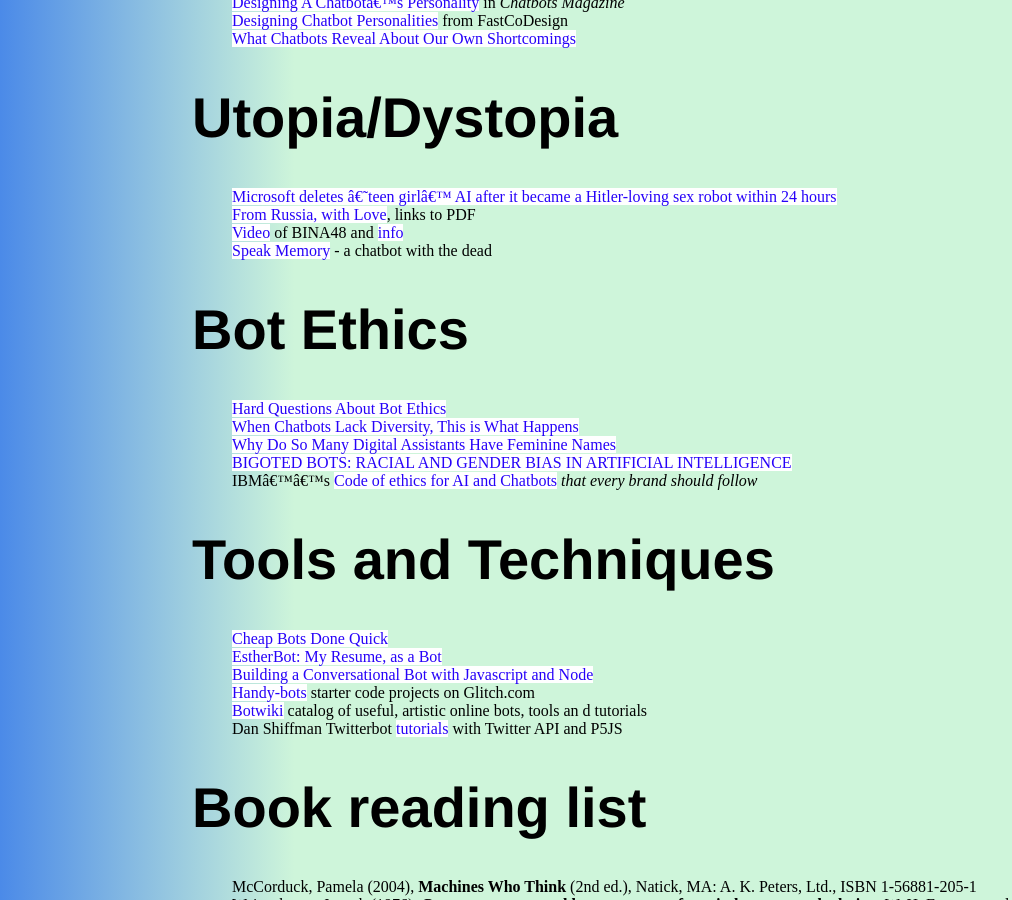
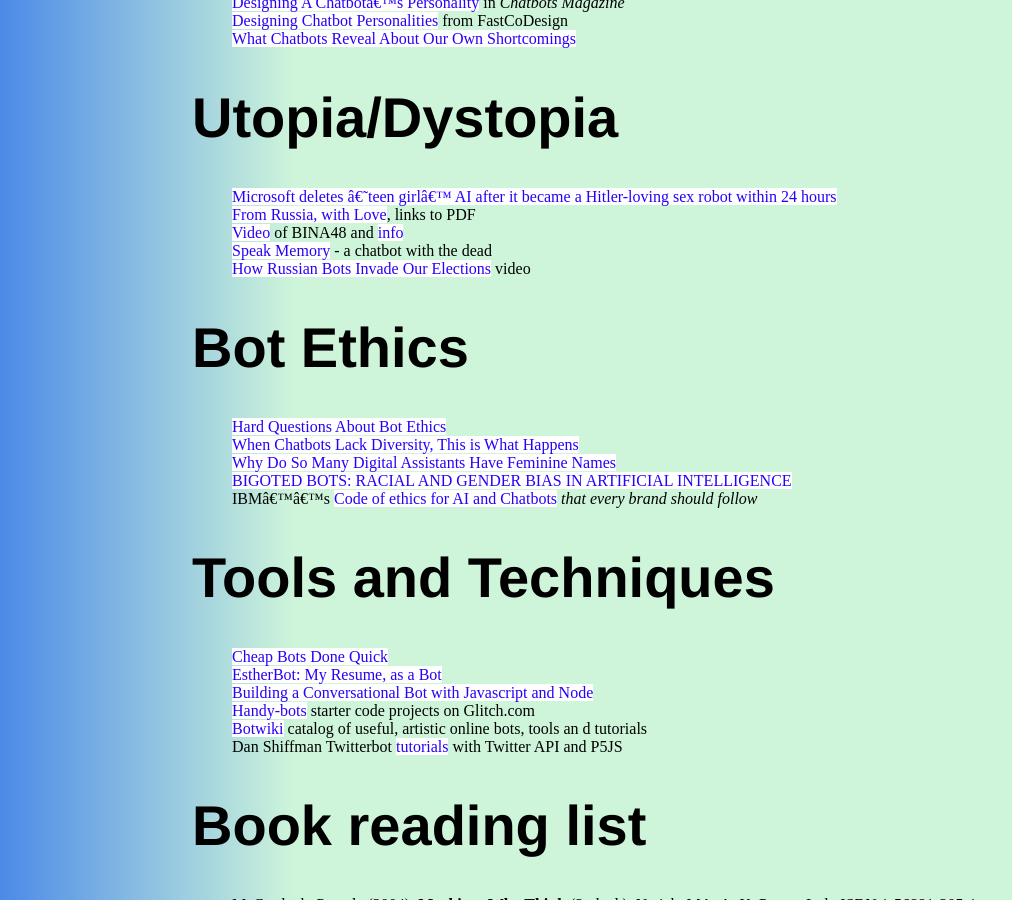
Before and after one commit to lee2sman/nosebook, a Jekyll site: the page built from _posts/2018-02-16-chatbots-a-reading-list.md, in a window 1280 px wide and 900 px high, scrolled down 1572 px. Shown: the whole window, without its empty margins (0-1012 px from the left). Built offline with Jekyll 4.4.1, drawn with Linux system fonts in a browser that asks for light colours; a script that is not in the unit is left out.

Commit message:
update chatbot post

```diff
--- a/_posts/2018-02-16-chatbots-a-reading-list.md
+++ b/_posts/2018-02-16-chatbots-a-reading-list.md
@@ -22,6 +22,7 @@
 * [From Russia, with Love](http://drrobertepstein.com/downloads/FROM_RUSSIA_WITH_LOVE-Epstein-Sci_Am_Mind-Oct-Nov2007.pdf?lbisphpreq=1), links to PDF
 * [Video](https://www.youtube.com/watch?v=KYshJRYCArE) of BINA48 and [info](https://www.lifenaut.com/bina48/)
 * [Speak Memory](https://www.theverge.com/a/luka-artificial-intelligence-memorial-roman-mazurenko-bot) - a chatbot with the dead
+* [How Russian Bots Invade Our Elections](https://www.nytimes.com/video/us/politics/100000005414346/how-russian-bots-and-trolls-invade-our-lives-and-elections.html) video
 
 # Bot Ethics
 * [Hard Questions About Bot Ethics](https://techcrunch.com/2016/09/16/hard-questions-about-bot-ethics/)
```
